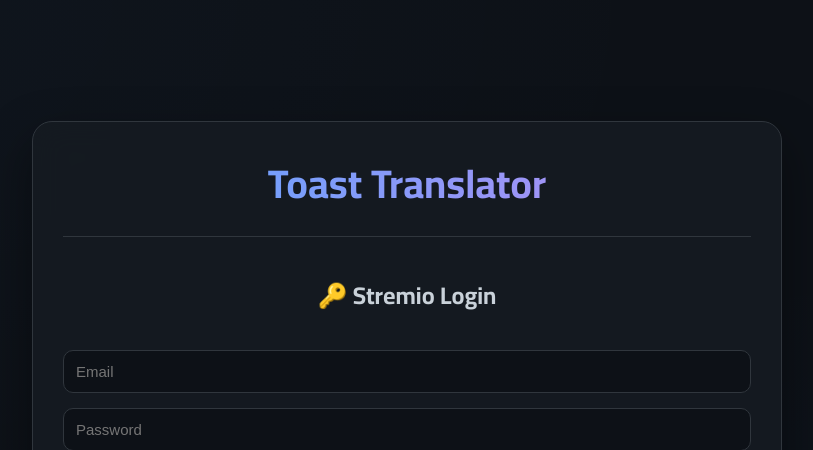
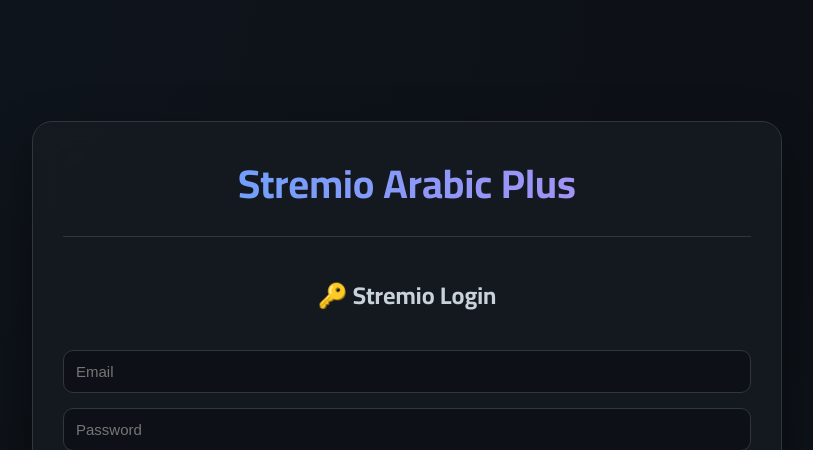
Before and after one commit to 3-pr/toast-translator-, a FastAPI app: page / in a window 1280 px wide. Shown: the top 450 px of the page, without its empty margins (233-1046 px from the left). Run offline with FastAPI, Linux system fonts and the light colour scheme; parts of the project's set-up code (start-up, migrations or seed data) failed here and were passed over.

Commit message:
feat: rename to Stremio Arabic Plus and restrict language to Arabic

```diff
--- a/static/languages.js
+++ b/static/languages.js
@@ -11,16 +11,9 @@ const select = document.getElementById('language');
 fetch('languages.json')
     .then(response => response.json())
     .then(locales_main => {
-        locales_main.forEach(locale => {
+        locales_main.filter(l => l === 'ar-SA').forEach(locale => {
             const [lang, country] = locale.split('-');
-
-            let languageName;
-            try {
-                languageName = new Intl.DisplayNames([lang], { type: 'language' }).of(lang);
-            } catch {
-                languageName = lang;
-            }
-
+            const languageName = "العربية";
             const flag = flagFromCountry(country);
 
             const option = document.createElement('option');
--- a/templates/configure.html
+++ b/templates/configure.html
@@ -15,8 +15,8 @@
 <body>
     <div class="container">
         <div class="title">
-            <span class="toast">Toast</span>
-            <span class="translator">Translator</span>
+            <span class="toast">Stremio</span>
+            <span class="translator">Arabic Plus</span>
         </div>
 
         <!-- Section 1: Login -->
--- a/templates/link_generator.html
+++ b/templates/link_generator.html
@@ -15,11 +15,11 @@
 <body>
     <div class="container">
         <div class="title">
-            <span class="toast">Toast</span>
-            <span class="translator">Translator</span>
+            <span class="toast">Stremio</span>
+            <span class="translator">Arabic Plus</span>
         </div>
         <div class="description">
-            <p>🧩 Addon Link Generator with BetterPoster</p>
+            <p>🧩 معالج الإضافات العربية (ترجمة + بوسترات)</p>
         </div>
 
         <div class="config-group">
```
Also changed, not shown: manifest.json.
